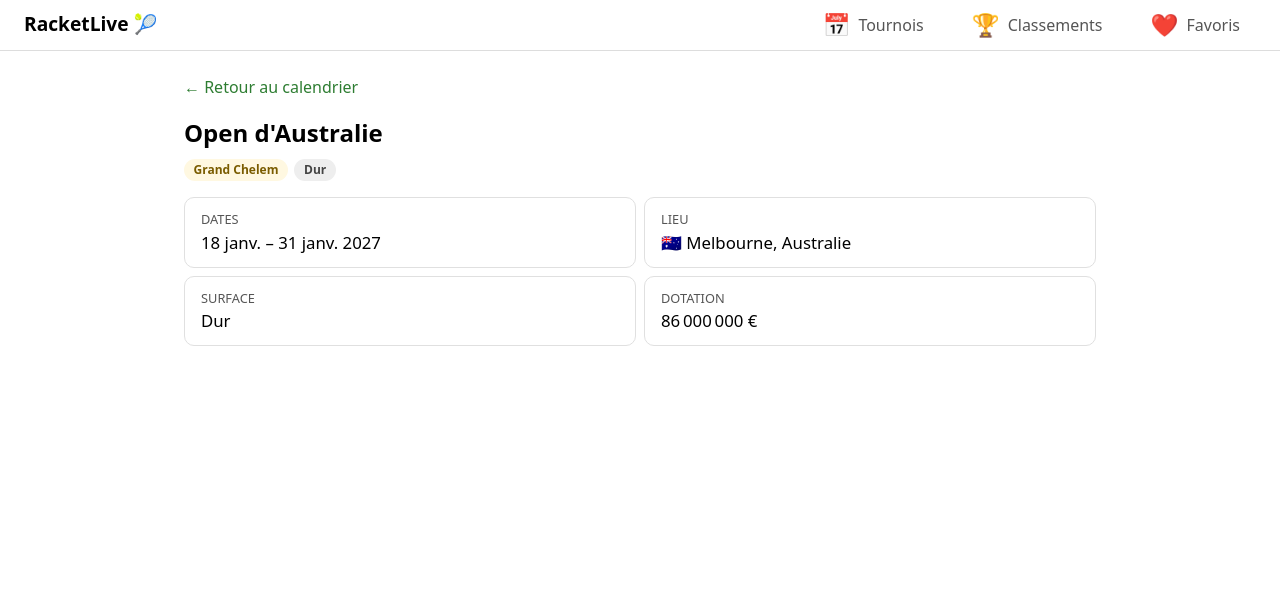
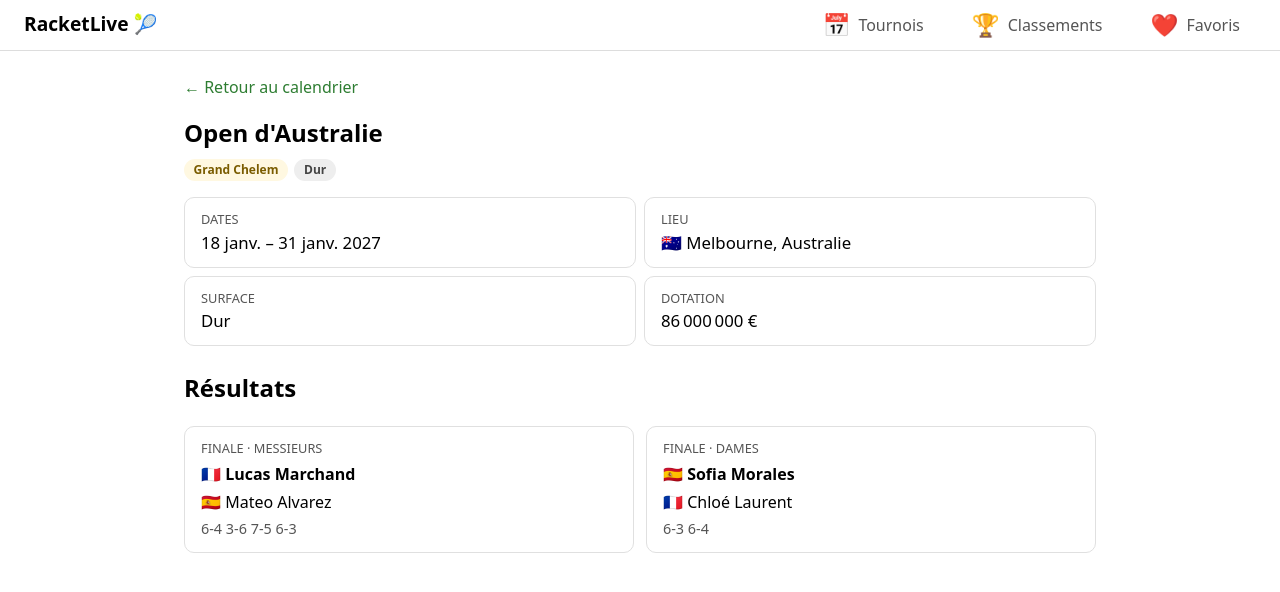
Before and after one commit to Labrosse-Anthony/racketlive, a React (Vite) app: page /tournois/1 in a window 1280 px wide. Shown: the top 592 px of the page. Built offline with nearby package versions, Linux system fonts and the light colour scheme.

Commit message:
Affichage des résultats sur la fiche d'un tournoi

```diff
--- /dev/null
+++ b/src/components/tournaments/TournamentResults.css
@@ -0,0 +1,63 @@
+.resultats {
+  list-style: none;
+  margin: 0;
+  padding: 0;
+  display: grid;
+  gap: 0.75rem;
+}
+
+.resultat {
+  display: grid;
+  gap: 0.25rem;
+  padding: 0.75rem 1rem;
+  border: 1px solid #e0e0e0;
+  border-radius: 10px;
+  background: #ffffff;
+}
+
+.resultat__tour {
+  margin: 0;
+  font-size: 0.8rem;
+  text-transform: uppercase;
+  color: #555555;
+}
+
+.resultat__joueur {
+  width: fit-content;
+  color: inherit;
+  text-decoration: none;
+}
+
+.resultat__joueur:hover {
+  text-decoration: underline;
+}
+
+.resultat__joueur:focus-visible {
+  outline: 3px solid #f9a825;
+  outline-offset: 2px;
+}
+
+.resultat__joueur--gagnant {
+  font-weight: bold;
+}
+
+.resultat__score {
+  margin: 0;
+  font-size: 0.9rem;
+  color: #555555;
+}
+
+.visuellement-cache {
+  position: absolute;
+  width: 1px;
+  height: 1px;
+  overflow: hidden;
+  clip: rect(0 0 0 0);
+  white-space: nowrap;
+}
+
+@media (min-width: 768px) {
+  .resultats {
+    grid-template-columns: 1fr 1fr;
+  }
+}
--- /dev/null
+++ b/src/components/tournaments/TournamentResults.jsx
@@ -0,0 +1,44 @@
+import { Link } from 'react-router-dom'
+import { drapeau } from '../../utils/flags.js'
+import './TournamentResults.css'
+
+function Joueur({ joueur, gagnant = false }) {
+  return (
+    <Link
+      to={`/joueurs/${joueur.id}`}
+      className={
+        gagnant ? 'resultat__joueur resultat__joueur--gagnant' : 'resultat__joueur'
+      }
+    >
+      <span role="img" aria-label={joueur.pays}>
+        {drapeau(joueur.pays)}
+      </span>{' '}
+      {joueur.nom}
+      {gagnant && <span className="visuellement-cache"> (vainqueur)</span>}
+    </Link>
+  )
+}
+
+function TournamentResults({ resultats }) {
+  if (resultats.length === 0) {
+    return <p>Les résultats seront disponibles après le tournoi.</p>
+  }
+
+  return (
+    <ul className="resultats">
+      {resultats.map((match, index) => (
+        <li key={index} className="resultat">
+          <p className="resultat__tour">
+            {match.tour}
+            {match.categorie && ` · ${match.categorie}`}
+          </p>
+          <Joueur joueur={match.vainqueur} gagnant />
+          <Joueur joueur={match.perdant} />
+          <p className="resultat__score">{match.score}</p>
+        </li>
+      ))}
+    </ul>
+  )
+}
+
+export default TournamentResults
--- a/src/pages/TournoiDetailPage.jsx
+++ b/src/pages/TournoiDetailPage.jsx
@@ -1,6 +1,10 @@
 import { useEffect, useState } from 'react'
 import { Link, useParams } from 'react-router-dom'
-import { getTournamentById } from '../services/api/tournamentsApi.js'
+import {
+  getTournamentById,
+  getTournamentResults,
+} from '../services/api/tournamentsApi.js'
+import TournamentResults from '../components/tournaments/TournamentResults.jsx'
 import { drapeau } from '../utils/flags.js'
 import { formaterPeriode } from '../utils/dates.js'
 import { formaterEuros } from '../utils/format.js'
@@ -15,10 +19,12 @@
   useEffect(() => {
     let annule = false
 
-    getTournamentById(id).then((tournoi) => {
-      if (annule) return
-      setDonnees({ id, tournoi })
-    })
+    Promise.all([getTournamentById(id), getTournamentResults(id)]).then(
+      ([tournoi, resultats]) => {
+        if (annule) return
+        setDonnees({ id, tournoi, resultats })
+      },
+    )
 
     return () => {
       annule = true
@@ -82,6 +88,9 @@
           <dd>{formaterEuros(tournoi.dotation)}</dd>
         </div>
       </dl>
+
+      <h2>Résultats</h2>
+      <TournamentResults resultats={donnees.resultats} />
     </article>
   )
 }
```
